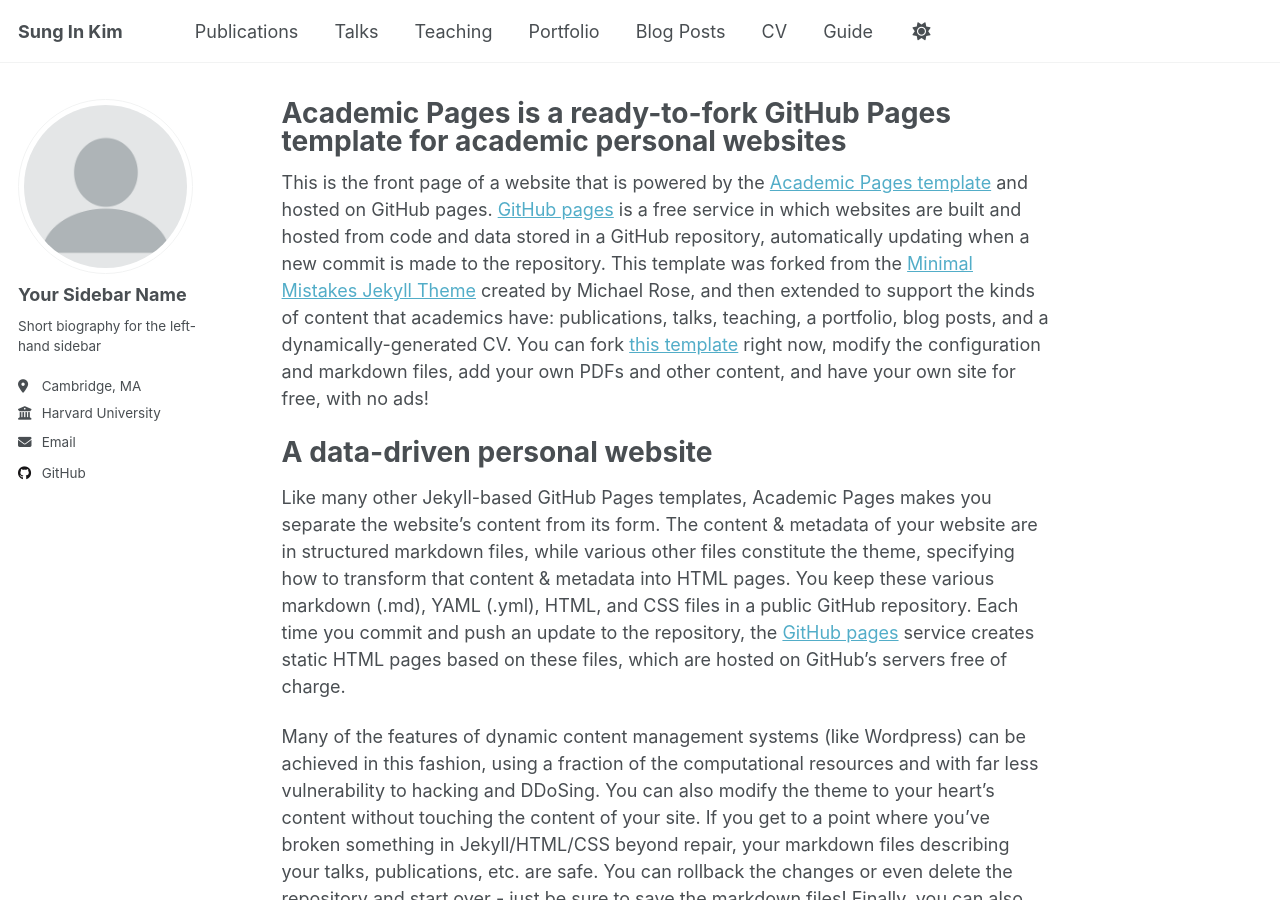
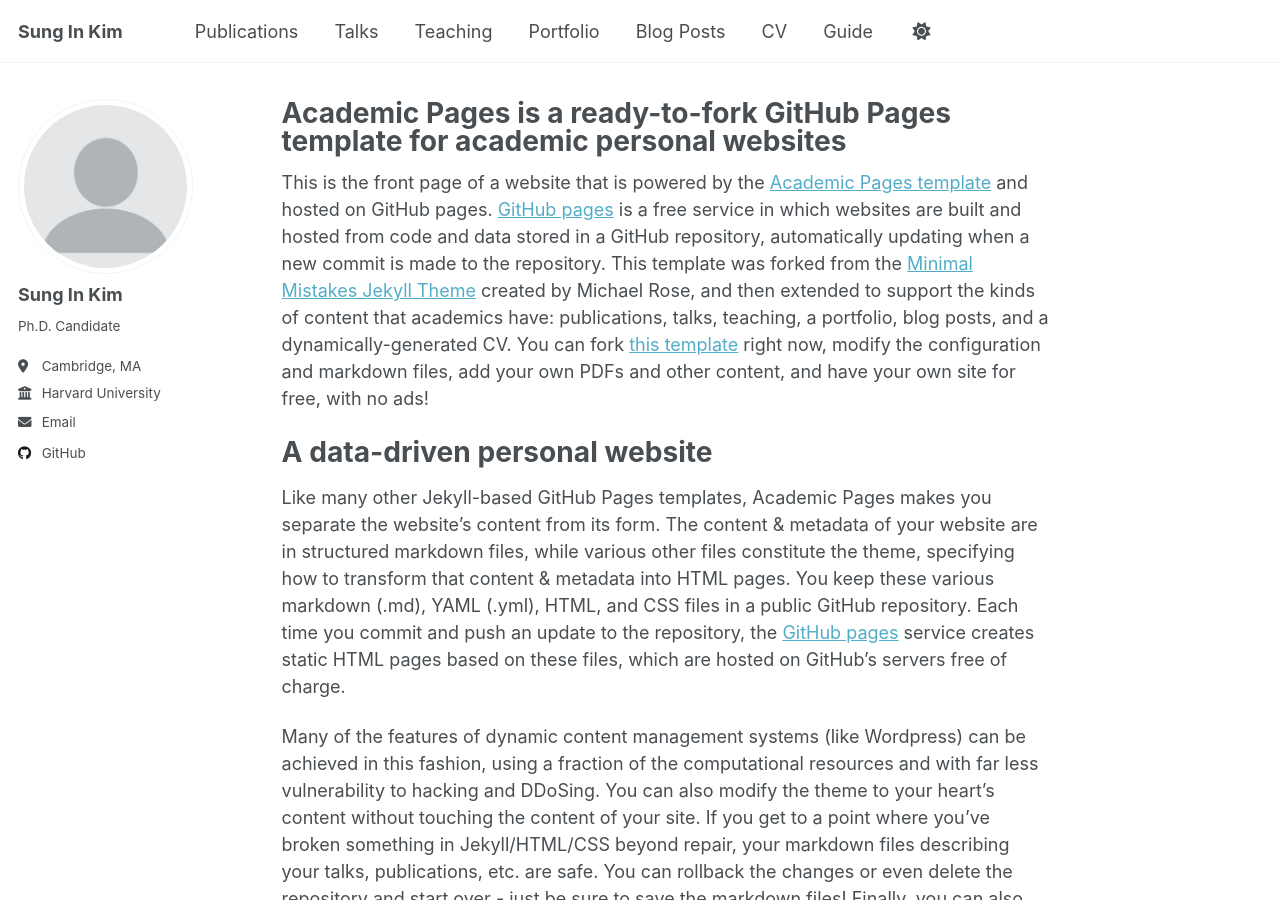
Before and after one commit to Sung-In-Kim/sung-in-kim, a Jekyll site: the page built from _pages/about.md, in a window 1280 px wide and 900 px high. Built offline with Jekyll 4.4.1, drawn with Linux system fonts in a browser that asks for light colours.

Commit message:
Update _config.yml

```diff
--- a/_config.yml
+++ b/_config.yml
@@ -23,9 +23,9 @@ repository               : "Sung-In-Kim/sung-in-kim.github.io"
 author:
   # Biographic information
   avatar           : "profile.png"
-  name             : "Your Sidebar Name"
+  name             : "Sung In Kim"
   pronouns         : # example: "she/her"
-  bio              : "Short biography for the left-hand sidebar"
+  bio              : "Ph.D. Candidate"
   location         : "Cambridge, MA"
   employer         : "Harvard University"
   uri              : # URL
```
